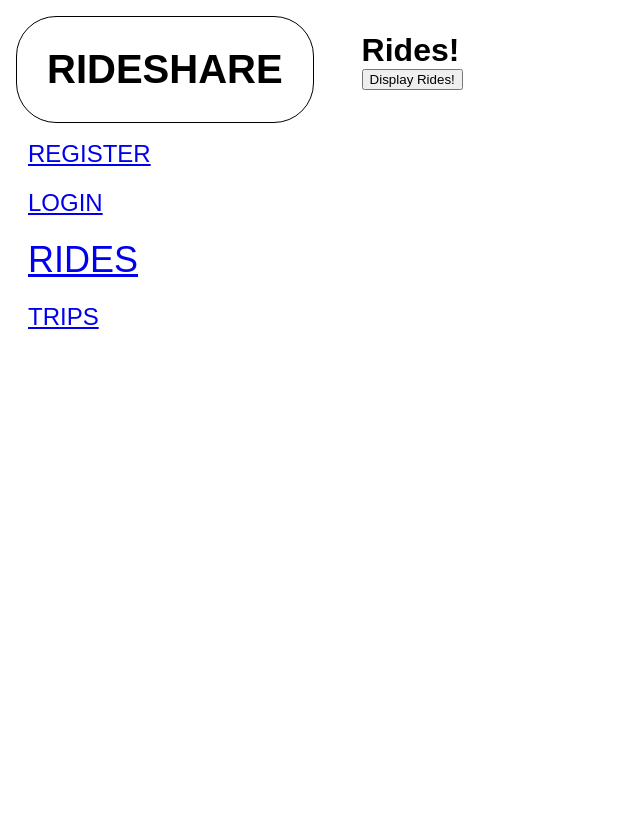
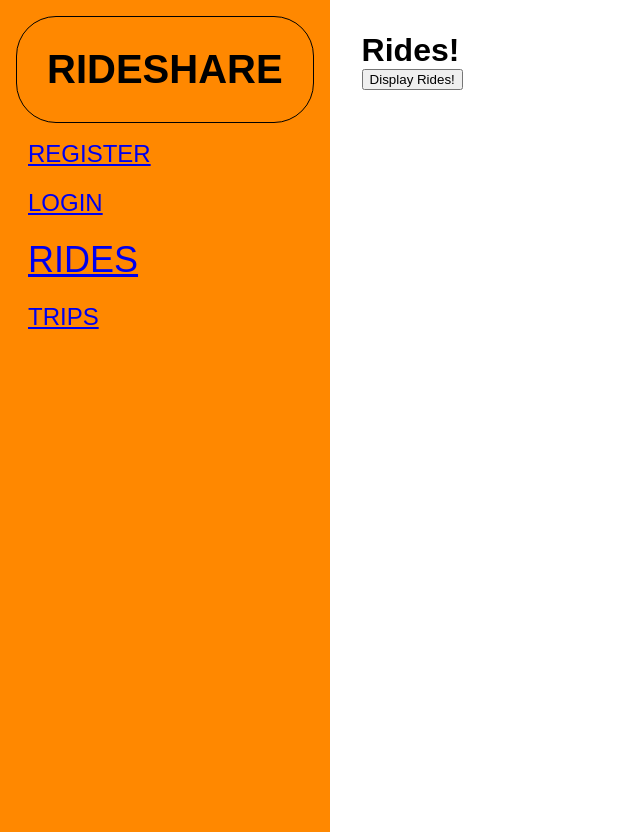
Before and after one commit to nchau3/RideShare, a React (Create React App) app in the folder client/: page /rides in a window 1280 px wide. Shown: the whole page, without its empty margins (0-640 px from the left). Built offline with nearby package versions, Linux system fonts and the light colour scheme.

Commit message:
restructure stylesheet directory

```diff
--- a/client/src/components/NavBar.js
+++ b/client/src/components/NavBar.js
@@ -2,7 +2,7 @@ import React from "react";
 import { NavLink } from "react-router-dom";
 
 //Styles
-import './styles/navbar.scss';
+import '../styles/component-styles/navbar.scss';
 
 export default function NavBar() {
   return (
--- a/client/src/components/RideListItem.js
+++ b/client/src/components/RideListItem.js
@@ -1,5 +1,5 @@
 import React from "react";
-import './styles/ride-list-item.scss';
+import '../styles/component-styles/ride-list-item.scss';
 
 export default function RideListItem(props) {
   return (
--- a/client/src/pages/Register.js
+++ b/client/src/pages/Register.js
@@ -1,5 +1,5 @@
 import React from "react";
-import './styles/register.scss';
+import '../styles/page-styles/register.scss';
 
 export default function Register() {
   return (
--- a/client/src/components/styles/navbar.scss
+++ b/client/src/styles/component-styles/navbar.scss
@@ -1,7 +1,10 @@
+@use '../variables.scss';
+
 nav {
   padding: 1em;
   height: 100%;
   width: fit-content;
+  background-color: variables.$primary-color;
 
   .logo {
     width: fit-content;
--- a/client/src/styles/variables.scss
+++ b/client/src/styles/variables.scss
@@ -0,0 +1 @@
+$primary-color: rgb(255, 136, 0);
```
Also changed, not shown: client/src/styles/component-styles/ride-list-item.scss (renamed from client/src/components/styles/ride-list-item.scss), client/src/styles/component-styles/ride-list.scss (renamed from client/src/components/styles/ride-list.scss), client/src/styles/page-styles/register.scss (renamed from client/src/pages/styles/register.scss).
